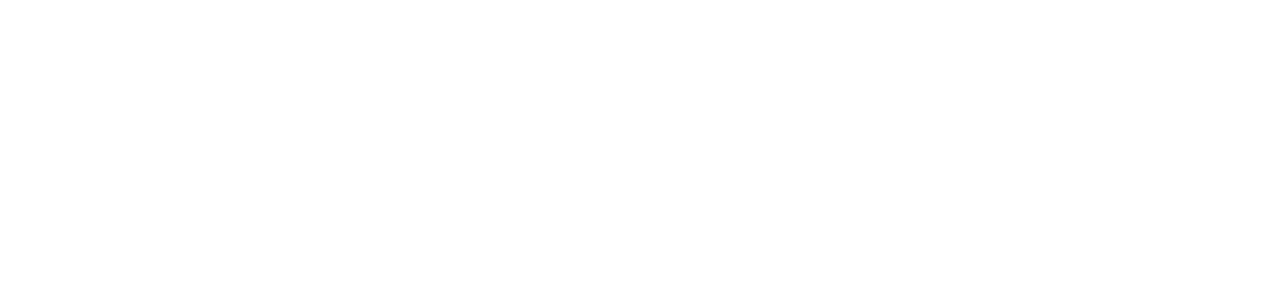
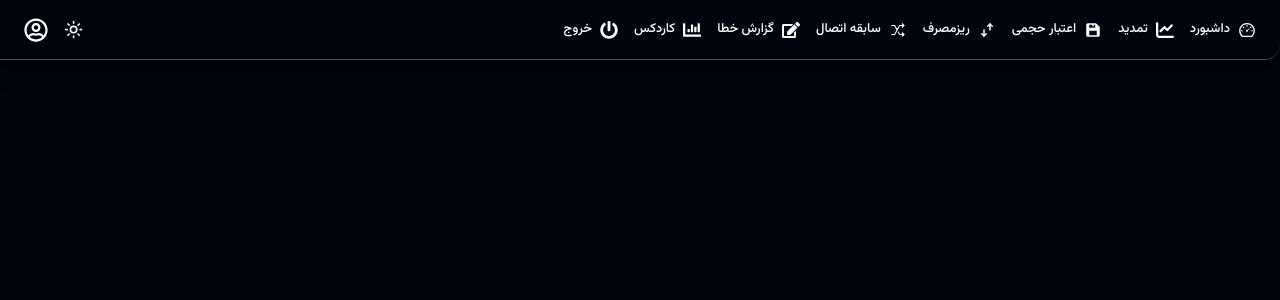
Before and after one commit to MrJs6781/user_dashboard, a React (Vite) app: page /dashboard in a window 1280 px wide. Shown: the top 300 px of the page. Built offline with nearby package versions, Linux system fonts and the light colour scheme.

Commit message:
feat : add header and update light mode

```diff
--- a/index.html
+++ b/index.html
@@ -4,10 +4,10 @@
     <meta charset="UTF-8" />
     <link rel="icon" type="image/svg+xml" href="/vite.svg" />
     <meta name="viewport" content="width=device-width, initial-scale=1.0" />
-    <title>Vite + React + TS</title>
+    <title>User Dashbiard</title>
   </head>
   <body>
-    <div id="root" class="w-full h-screen overflow-hidden"></div>
+    <div id="root"></div>
     <script type="module" src="/src/main.tsx"></script>
   </body>
 </html>
--- a/src/App.tsx
+++ b/src/App.tsx
@@ -2,13 +2,11 @@
 import { QueryClient, QueryClientProvider } from "react-query";
 import { BrowserRouter, Routes, Route } from "react-router-dom";
 import Dashboard from "./Screens/Dashboard";
-import { ThemeProvider } from "@/components/theme-provider";
 
 const queryClient = new QueryClient();
 
 function App() {
   return (
-    <ThemeProvider defaultTheme="dark" storageKey="vite-ui-theme">
     <QueryClientProvider client={queryClient}>
       <BrowserRouter>
         <Routes>
@@ -17,7 +15,6 @@
         </Routes>
       </BrowserRouter>
     </QueryClientProvider>
-    </ThemeProvider>
   );
 }
 
--- a/src/Screens/Dashboard.tsx
+++ b/src/Screens/Dashboard.tsx
@@ -1,6 +1,12 @@
+import Header from "@/components/Header";
+
 export default function Dashboard() {
   return (
-    <div className='w-full h-screen overflow-hidden flex flex-col items-start'>
+    <div
+      className="w-full h-screen overflow-hidden flex flex-col items-start"
+      style={{ direction: "rtl" }}
+    >
+      <Header />
     </div>
-  )
+  );
 }
--- /dev/null
+++ b/src/components/Header.tsx
@@ -0,0 +1,97 @@
+import React from "react";
+
+import { AiOutlineDashboard } from "react-icons/ai";
+import { FaChartLine } from "react-icons/fa6";
+import { BiSolidSave } from "react-icons/bi";
+import { TbMobiledata } from "react-icons/tb";
+import { LiaRandomSolid } from "react-icons/lia";
+import { FaEdit, FaRegUserCircle } from "react-icons/fa";
+import { FaChartBar } from "react-icons/fa";
+import { FaPowerOff } from "react-icons/fa";
+import { ModeToggle } from "./mode-toggle";
+
+type headerListType = {
+  id: number;
+  icon: React.ReactNode;
+  title: string;
+};
+
+const headerListData = [
+  {
+    id: 1,
+    icon: (
+      <AiOutlineDashboard className="text-[18px] h-[20px] text-[#00000095] dark:text-[#ffffff]" />
+    ),
+    title: "داشبورد",
+  },
+  {
+    id: 2,
+    icon: (
+      <FaChartLine className="text-[18px] h-[20px] text-[#00000095] dark:text-[#ffffff]" />
+    ),
+    title: "تمدید",
+  },
+  {
+    id: 3,
+    icon: (
+      <BiSolidSave className="text-[18px] h-[20px] text-[#00000095] dark:text-[#ffffff]" />
+    ),
+    title: "اعتبار حجمی",
+  },
+  {
+    id: 4,
+    icon: (
+      <TbMobiledata className="text-[18px] h-[20px] text-[#00000095] dark:text-[#ffffff]" />
+    ),
+    title: "ریزمصرف",
+  },
+  {
+    id: 5,
+    icon: (
+      <LiaRandomSolid className="text-[18px] h-[20px] text-[#00000095] dark:text-[#ffffff]" />
+    ),
+    title: "سابقه اتصال",
+  },
+  {
+    id: 6,
+    icon: (
+      <FaEdit className="text-[18px] h-[20px] text-[#00000095] dark:text-[#ffffff]" />
+    ),
+    title: "گزارش خطا",
+  },
+  {
+    id: 7,
+    icon: (
+      <FaChartBar className="text-[18px] h-[20px] text-[#00000095] dark:text-[#ffffff]" />
+    ),
+    title: "کاردکس",
+  },
+  {
+    id: 8,
+    icon: (
+      <FaPowerOff className="text-[18px] h-[20px] text-[#00000095] dark:text-[#ffffff]" />
+    ),
+    title: "خروج",
+  },
+];
+
+export default function Header() {
+  return (
+    <div className="w-full flex items-center justify-between px-6 h-[60px] shadow-xl rounded-br-[15px] rouded-bl-[15px] dark:border-b-[#eeeeee50] dark:border-b">
+      <ul className="w-fit flex items-center justify-start gap-4 list-none">
+        {headerListData.map((item: headerListType) => (
+          <li key={item.id} className="flex items-center gap-2 cursor-pointer">
+            {item.icon}
+            <p className="text-[13px] font-vazirM text-[#000000] dark:text-white">
+              {item.title}
+            </p>
+          </li>
+        ))}
+      </ul>
+      <span className="flex items-center gap-4">
+        <ModeToggle />
+        <FaRegUserCircle className="cursor-pointer text-[24px]" />
+      </span>
+    </div>
+  );
+}
--- a/src/components/mode-toggle.tsx
+++ b/src/components/mode-toggle.tsx
@@ -1,37 +1,19 @@
 import { Moon, Sun } from "lucide-react";
-
-import { Button } from "@/components/ui/button";
-import {
-  DropdownMenu,
-  DropdownMenuContent,
-  DropdownMenuItem,
-  DropdownMenuTrigger,
-} from "@/components/ui/dropdown-menu";
 import { useTheme } from "@/components/theme-provider";
 
 export function ModeToggle() {
   const { setTheme } = useTheme();
 
   return (
-    <DropdownMenu>
-      <DropdownMenuTrigger asChild>
-        <Button variant="outline" size="icon">
-          <Sun className="h-[1.2rem] w-[1.2rem] rotate-0 scale-100 transition-all dark:-rotate-90 dark:scale-0" />
-          <Moon className="absolute h-[1.2rem] w-[1.2rem] rotate-90 scale-0 transition-all dark:rotate-0 dark:scale-100" />
-          <span className="sr-only">Toggle theme</span>
-        </Button>
-      </DropdownMenuTrigger>
-      <DropdownMenuContent align="end">
-        <DropdownMenuItem onClick={() => setTheme("light")}>
-          روشن
-        </DropdownMenuItem>
-        <DropdownMenuItem onClick={() => setTheme("dark")}>
-          تاریک
-        </DropdownMenuItem>
-        <DropdownMenuItem onClick={() => setTheme("system")}>
-          حالت سیستم
-        </DropdownMenuItem>
-      </DropdownMenuContent>
-    </DropdownMenu>
+    <>
+      <Sun
+        className="h-[1.2rem] w-[1.2rem] cursor-pointer hidden dark:flex"
+        onClick={() => setTheme("light")}
+      />
+      <Moon
+        className="h-[1.2rem] w-[1.2rem] cursor-pointer flex dark:hidden"
+        onClick={() => setTheme("dark")}
+      />
+    </>
   );
 }
--- a/src/components/theme-provider.tsx
+++ b/src/components/theme-provider.tsx
@@ -14,7 +14,7 @@
 };
 
 const initialState: ThemeProviderState = {
-  theme: "system",
+  theme: "dark",
   setTheme: () => null,
 };
 
--- a/src/index.css
+++ b/src/index.css
@@ -2,38 +2,98 @@
 @tailwind components;
 @tailwind utilities;
 
-/* * {
-  margin: 0;
-  padding: 0;
-  box-sizing: border-box;
-} */
+@layer base {
+  :root {
+    --background: 0 0% 100%;
+    --foreground: 222.2 84% 4.9%;
+    --card: 0 0% 100%;
+    --card-foreground: 222.2 84% 4.9%;
+    --popover: 0 0% 100%;
+    --popover-foreground: 222.2 84% 4.9%;
+    --primary: 222.2 47.4% 11.2%;
+    --primary-foreground: 210 40% 98%;
+    --secondary: 210 40% 96.1%;
+    --secondary-foreground: 222.2 47.4% 11.2%;
+    --muted: 210 40% 96.1%;
+    --muted-foreground: 215.4 16.3% 46.9%;
+    --accent: 210 40% 96.1%;
+    --accent-foreground: 222.2 47.4% 11.2%;
+    --destructive: 0 84.2% 60.2%;
+    --destructive-foreground: 210 40% 98%;
+    --border: 214.3 31.8% 91.4%;
+    --input: 214.3 31.8% 91.4%;
+    --ring: 222.2 84% 4.9%;
+    --radius: 0.5rem;
+    --chart-1: 12 76% 61%;
+    --chart-2: 173 58% 39%;
+    --chart-3: 197 37% 24%;
+    --chart-4: 43 74% 66%;
+    --chart-5: 27 87% 67%;
+  }
+
+  .dark {
+    --background: 222.2 75% 2.9%;
+    --foreground: 210 40% 98%;
+    --card: 222.2 84% 4.9%;
+    --card-foreground: 210 40% 98%;
+    --popover: 222.2 84% 4.9%;
+    --popover-foreground: 210 40% 98%;
+    --primary: 210 40% 98%;
+    --primary-foreground: 222.2 47.4% 11.2%;
+    --secondary: 217.2 32.6% 17.5%;
+    --secondary-foreground: 210 40% 98%;
+    --muted: 217.2 32.6% 17.5%;
+    --muted-foreground: 215 20.2% 65.1%;
+    --accent: 217.2 32.6% 17.5%;
+    --accent-foreground: 210 40% 98%;
+    --destructive: 0 62.8% 30.6%;
+    --destructive-foreground: 210 40% 98%;
+    --border: 217.2 32.6% 17.5%;
+    --input: 217.2 32.6% 17.5%;
+    --ring: 212.7 26.8% 83.9%;
+    --chart-1: 220 70% 50%;
+    --chart-2: 160 60% 45%;
+    --chart-3: 30 80% 55%;
+    --chart-4: 280 65% 60%;
+    --chart-5: 340 75% 55%;
+  }
+}
+
+@layer base {
+  * {
+    @apply border-border;
+  }
+  body {
+    @apply bg-background text-foreground;
+  }
+}
 
 @font-face {
   font-family: "roboto_b";
-  src: url('./assets/fonts/Roboto-Black.ttf');
+  src: url("./assets/fonts/Roboto-Black.ttf");
 }
 
 @font-face {
   font-family: "roboto_m";
-  src: url('./assets/fonts/Roboto-Medium.ttf');
+  src: url("./assets/fonts/Roboto-Medium.ttf");
 }
 
 @font-face {
   font-family: "roboto_l";
-  src: url('./assets/fonts/Roboto-Light.ttf');
+  src: url("./assets/fonts/Roboto-Light.ttf");
 }
 
 @font-face {
   font-family: "vazir_b";
-  src: url('./assets/fonts/Vazirmatn-Black.ttf');
+  src: url("./assets/fonts/Vazirmatn-Black.ttf");
 }
 
 @font-face {
   font-family: "vazir_m";
-  src: url('./assets/fonts/Vazirmatn-Medium.ttf');
+  src: url("./assets/fonts/Vazirmatn-Medium.ttf");
 }
 
 @font-face {
   font-family: "vazir_l";
-  src: url('./assets/fonts/Vazirmatn-Light.ttf');
+  src: url("./assets/fonts/Vazirmatn-Light.ttf");
 }
--- a/src/main.tsx
+++ b/src/main.tsx
@@ -3,10 +3,13 @@
 import App from "./App.tsx";
 import "./index.css";
 import { Toaster } from "sonner";
+import { ThemeProvider } from "@/components/theme-provider";
 
 createRoot(document.getElementById("root")!).render(
   <StrictMode>
-    <App />
+    <ThemeProvider defaultTheme="dark" storageKey="vite-ui-theme">
+      <App />
+    </ThemeProvider>
     <Toaster richColors position="top-right" duration={1500} />
   </StrictMode>
 );
--- a/tailwind.config.js
+++ b/tailwind.config.js
@@ -6,6 +6,7 @@
     "./components/**/*.{ts,tsx}",
     "./app/**/*.{ts,tsx}",
     "./src/**/*.{ts,tsx}",
+    "./src/*.{ts,tsx}",
   ],
   prefix: "",
   theme: {
```
Also changed, not shown: src/components/Sidebar.tsx (added). Lines whose indentation alone changed are shown as unchanged.
